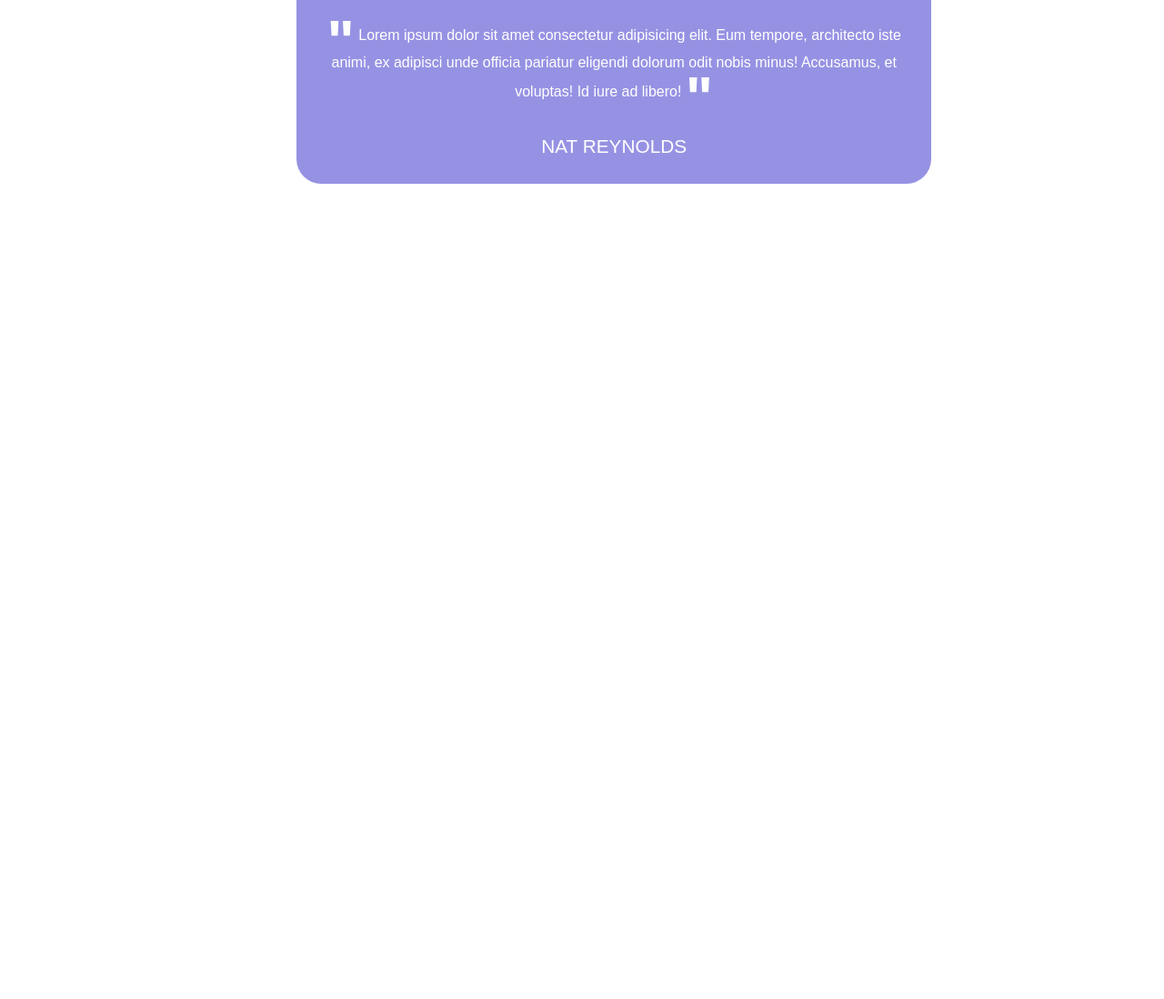
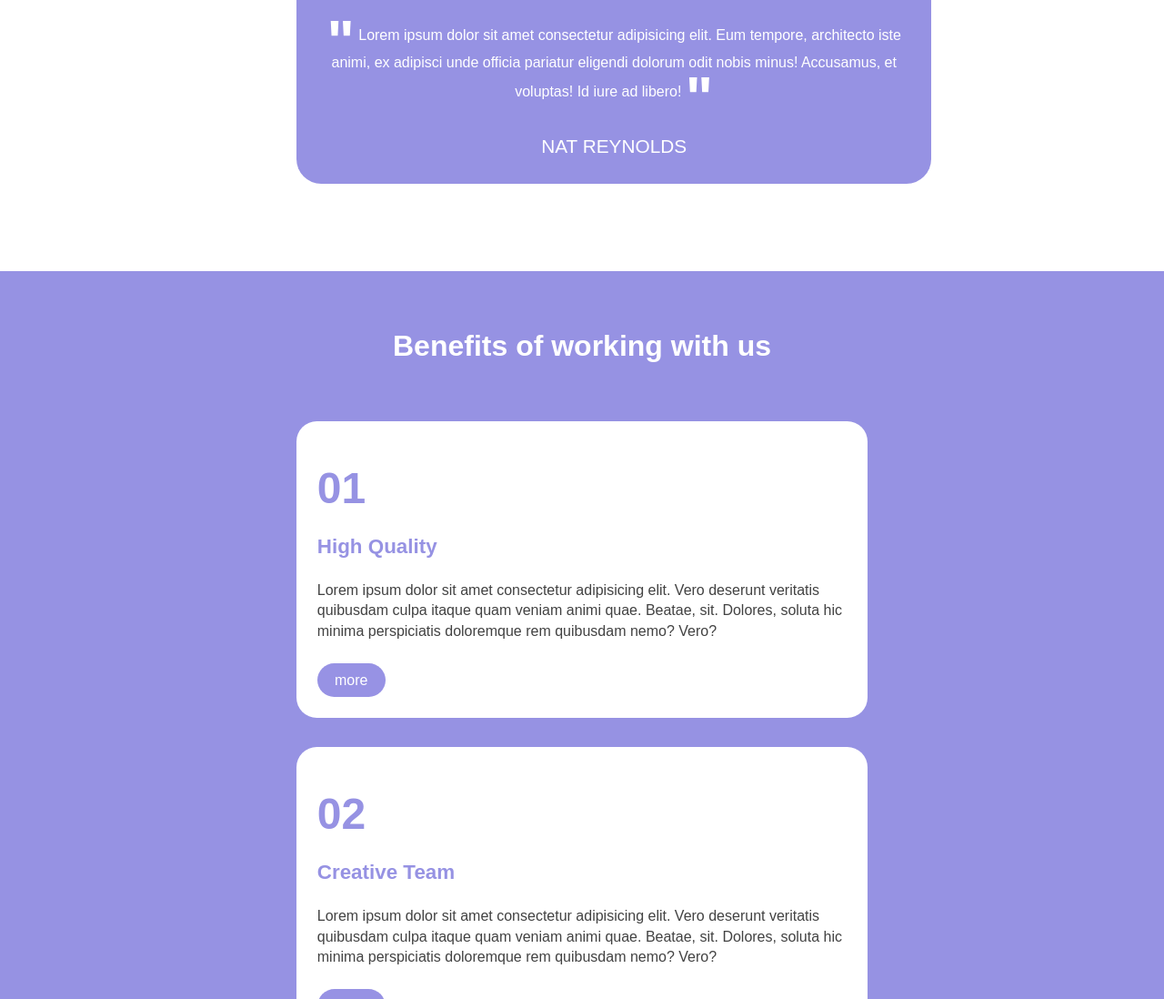
Before and after one commit to simonescoca/htmlcss-responsive-layout, a plain HTML site: page index.html in a window 1280 px wide. Shown: the part 6990-8088 px from the top of the page at 91% size. Before the commit the page ends 7288 px from the top, so only its background shows below. Drawn offline with Linux system fonts and the light colour scheme.

Commit message:
added main 4th section mobile

```diff
--- a/index.html
+++ b/index.html
@@ -128,7 +128,71 @@
                     </div>
                 </div>
             </section>
-            <section class="benefits"></section>
+            <section class="benefits container">
+                <p class="benefits-title">Benefits of working with us</p>
+                <div class="white-sheets container flexbox">
+                    <div class="white-sheet">
+                        <p class="number">01</p>
+                        <p class="white-sheet title">
+                            High Quality
+                        </p>
+                        <p class="text">
+                            Lorem ipsum dolor sit amet consectetur adipisicing elit. Vero deserunt veritatis quibusdam culpa itaque quam veniam animi quae. Beatae, sit. Dolores, soluta hic minima perspiciatis doloremque rem quibusdam nemo? Vero?
+                        </p>
+                        <a href="#" class="pill violet-pill">more</a>
+                    </div>
+                    <div class="white-sheet">
+                        <p class="number">02</p>
+                        <p class="white-sheet title">
+                            Creative Team
+                        </p>
+                        <p class="text">
+                            Lorem ipsum dolor sit amet consectetur adipisicing elit. Vero deserunt veritatis quibusdam culpa itaque quam veniam animi quae. Beatae, sit. Dolores, soluta hic minima perspiciatis doloremque rem quibusdam nemo? Vero?
+                        </p>
+                        <a href="#" class="pill violet-pill">more</a>
+                    </div>
+                    <div class="white-sheet">
+                        <p class="number">03</p>
+                        <p class="white-sheet title">
+                            Amazing Results
+                        </p>
+                        <p class="text">
+                            Lorem ipsum dolor sit amet consectetur adipisicing elit. Vero deserunt veritatis quibusdam culpa itaque quam veniam animi quae. Beatae, sit. Dolores, soluta hic minima perspiciatis doloremque rem quibusdam nemo? Vero?
+                        </p>
+                        <a href="#" class="pill violet-pill">more</a>
+                    </div>
+                    <div class="white-sheet">
+                        <p class="number">04</p>
+                        <p class="white-sheet title">
+                            Best Pricing
+                        </p>
+                        <p class="text">
+                            Lorem ipsum dolor sit amet consectetur adipisicing elit. Vero deserunt veritatis quibusdam culpa itaque quam veniam animi quae. Beatae, sit. Dolores, soluta hic minima perspiciatis doloremque rem quibusdam nemo? Vero?
+                        </p>
+                        <a href="#" class="pill violet-pill">more</a>
+                    </div>
+                    <div class="white-sheet">
+                        <p class="number">05</p>
+                        <p class="white-sheet title">
+                            Innovations
+                        </p>
+                        <p class="text">
+                            Lorem ipsum dolor sit amet consectetur adipisicing elit. Vero deserunt veritatis quibusdam culpa itaque quam veniam animi quae. Beatae, sit. Dolores, soluta hic minima perspiciatis doloremque rem quibusdam nemo? Vero?
+                        </p>
+                        <a href="#" class="pill violet-pill">more</a>
+                    </div>
+                    <div class="white-sheet">
+                        <p class="number">06</p>
+                        <p class="white-sheet title">
+                            24/7 Support
+                        </p>
+                        <p class="text">
+                            Lorem ipsum dolor sit amet consectetur adipisicing elit. Vero deserunt veritatis quibusdam culpa itaque quam veniam animi quae. Beatae, sit. Dolores, soluta hic minima perspiciatis doloremque rem quibusdam nemo? Vero?
+                        </p>
+                        <a href="#" class="pill violet-pill">more</a>
+                    </div>
+                </div>
+            </section>
             <section class="about-us"></section>
             <section class="get-started"></section>
         </main>
--- a/style.css
+++ b/style.css
@@ -100,6 +100,8 @@ a{
 
 .benefits-title{
     color: white;
+    padding: 4rem 0;
+    text-align: center
 }
 
 .about-us-title{
@@ -394,6 +396,43 @@ section.blue-cards{
     padding: 0;
 }
 
+/* MAIN - BENEFITS //////////////////////////*/
+.benefits{
+    padding-bottom: 4rem;
+}
+
+.white-sheets{
+    flex-wrap: wrap;
+    gap: 2rem;
+}
+
+.white-sheet{
+    background-color: white;
+    border-radius: 1.4rem;
+    padding: 1.4rem;
+}
+
+.number{
+    color: #9692e3;
+    font-size: 3rem;
+    font-weight: bold;
+    padding: 1.5rem 0;
+}
+
+.white-sheet .title{
+    color: #9692e3;
+    font-size: 1.4rem;
+    font-weight: bold;
+    padding: 0;
+}
+
+.white-sheet .text{
+    color: rgb(66, 66, 66);
+    line-height: 1.4rem;
+    padding: 1.5rem 0;
+}
+
+
 /* FOOTER //////////////////////////*/
 footer .text{
     color: white;
```
